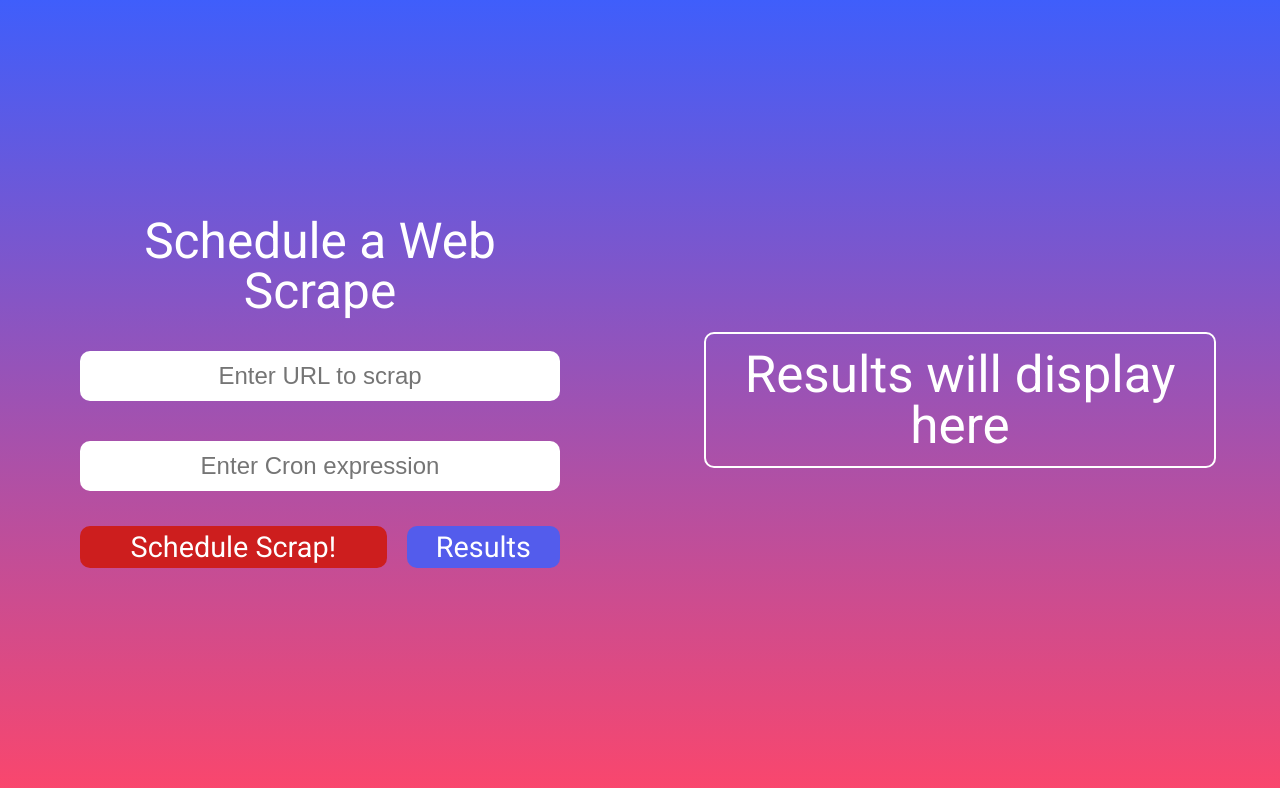
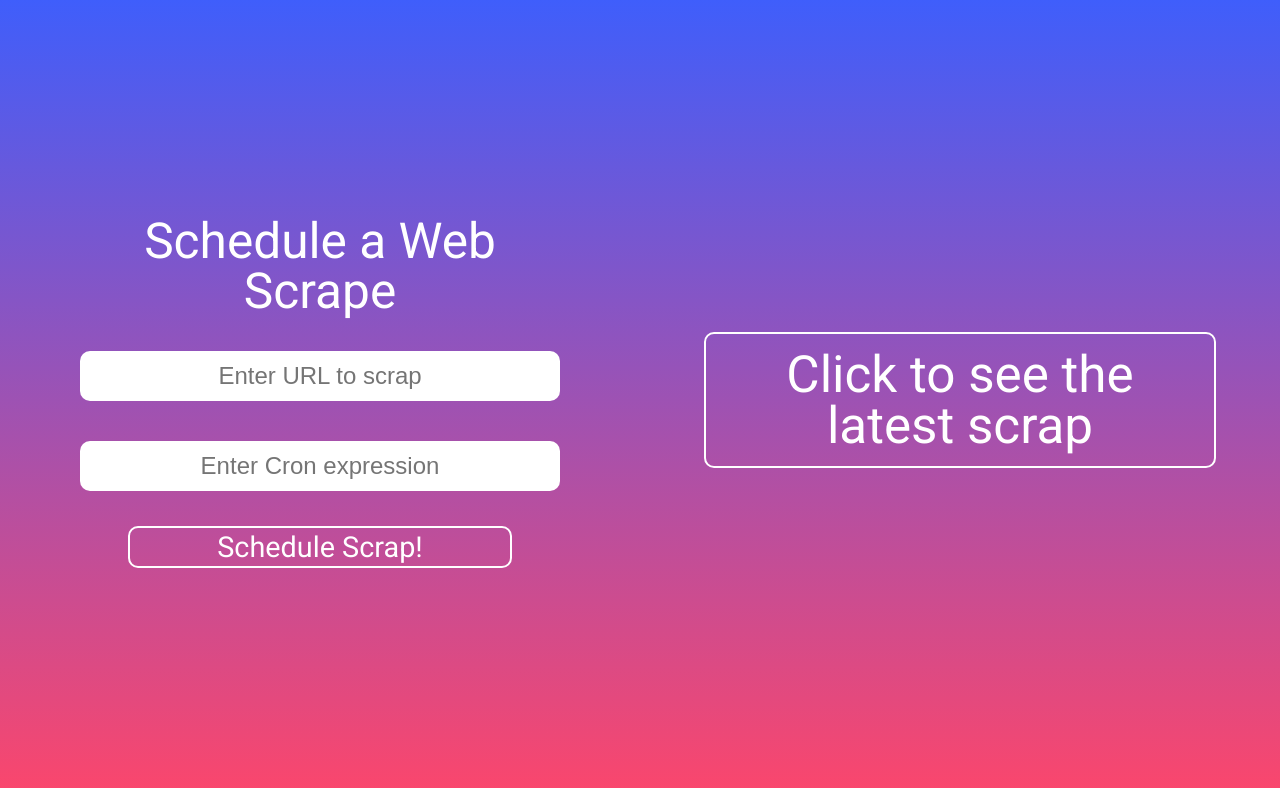
Before and after one commit to Zendrians/RockwellTest, an Angular app in the folder Frontend/: page / in a window 1280 px wide. Shown: the top 788 px of the page. Built offline with nearby package versions, Linux system fonts and the light colour scheme.

Commit message:
Add FE request for latest scrap

```diff
--- a/Frontend/src/app/components/cron-form/cron-form.component.css
+++ b/Frontend/src/app/components/cron-form/cron-form.component.css
@@ -39,26 +39,18 @@
 }
 
 .form__button-bar {
-  display: grid;
-  grid-template-columns: 2fr 1fr;
-  column-gap: 20px;
+  display: flex;
+  place-content: center;
 }
 
 .form__button {
   height: 42px;
-  background-color: rgb(27, 129, 129);
+  width: 80%;
   color: white;
   font-size: 1.8rem;
   border-radius: 10px;
   margin-bottom: 15px;
-}
-
-.form__action-btn {
-  background-color: #cd1e1e;
-}
-
-.form__results-btn {
-  background-color: #535cec;
+  border: 2px solid white;
 }
 
 .form__message {
--- a/Frontend/src/app/components/cron-form/cron-form.component.html
+++ b/Frontend/src/app/components/cron-form/cron-form.component.html
@@ -22,10 +22,9 @@
       />
     </div>
     <div class="form__button-bar">
-      <button type="submit" class="form__button form__action-btn">
+      <button type="submit" class="form__button">
         Schedule Scrap!
       </button>
-      <button class="form__button form__results-btn">Results</button>
     </div>
     <div>
       <p class="form__message">{{ message }}</p>
--- a/Frontend/src/app/components/scraper-results/scraper-results.component.html
+++ b/Frontend/src/app/components/scraper-results/scraper-results.component.html
@@ -1,5 +1,7 @@
 <section class="results__section">
   <div class="results__container">
-    <h2 class="results__placeholder">Results will display here</h2>
+    <button (click)="getLatestScrap()" class="results__placeholder">
+      Click to see the latest scrap
+    </button>
   </div>
 </section>
--- a/Frontend/src/app/components/scraper-results/scraper-results.component.ts
+++ b/Frontend/src/app/components/scraper-results/scraper-results.component.ts
@@ -1,12 +1,24 @@
-import { Component } from '@angular/core';
+import { Component, inject } from '@angular/core';
+import { ClientService } from '../../services/client.service';
+import { IScrappedData } from '../../types/scrapperTypes';
 
 @Component({
   selector: 'app-scraper-results',
   standalone: true,
   imports: [],
   templateUrl: './scraper-results.component.html',
-  styleUrl: './scraper-results.component.css'
+  styleUrl: './scraper-results.component.css',
 })
 export class ScraperResultsComponent {
+  private clientService = inject(ClientService);
+  scrappedData: IScrappedData | null = null;
 
+  async getLatestScrap() {
+    try {
+      const response = await this.clientService.getScrapedData();
+      console.log(response);
+    } catch (err) {
+      console.log(err);
+    }
+  }
 }
--- a/Frontend/src/app/services/client.service.ts
+++ b/Frontend/src/app/services/client.service.ts
@@ -1,16 +1,13 @@
 import { HttpClient } from '@angular/common/http';
 import { Injectable } from '@angular/core';
 import { lastValueFrom, take } from 'rxjs';
+import { IScrappedData } from '../types/scrapperTypes';
 
 @Injectable({
   providedIn: 'root',
 })
 export class ClientService {
   constructor(private http: HttpClient) {}
-
-  logger(data: string) {
-    console.log(`You called the service with ${data}`);
-  }
 
   async postCronScrapJob(webUrl: string, cronExp: string) {
     console.log(webUrl, cronExp);
@@ -24,5 +21,13 @@ export class ClientService {
     return await lastValueFrom<{ message: string }>(request);
   }
 
+  async getScrapedData() {
+    const request = this.http
+      .get<IScrappedData>('http://localhost:5000/api/v1/scrap/cron')
+      .pipe(take(1));
+
+    return await lastValueFrom<IScrappedData>(request);
+  }
+
   postScrap() {}
 }
--- /dev/null
+++ b/Frontend/src/app/types/scrapperTypes.ts
@@ -0,0 +1,9 @@
+export interface IHeadersScrap {
+  tag: string;
+  text: string;
+}
+
+export interface IScrappedData {
+  type: string;
+  data: Array<IHeadersScrap> | string;
+}
```
